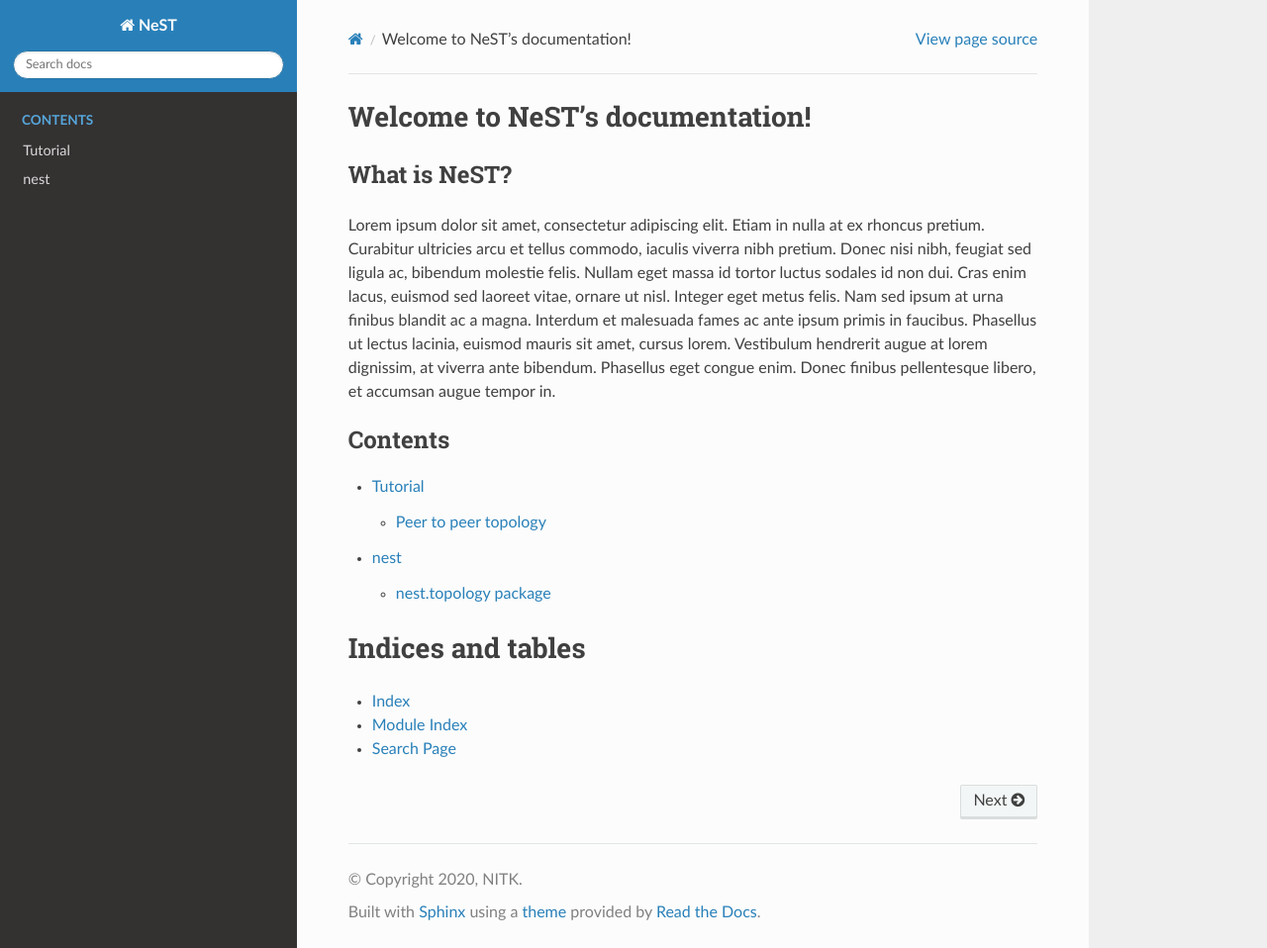
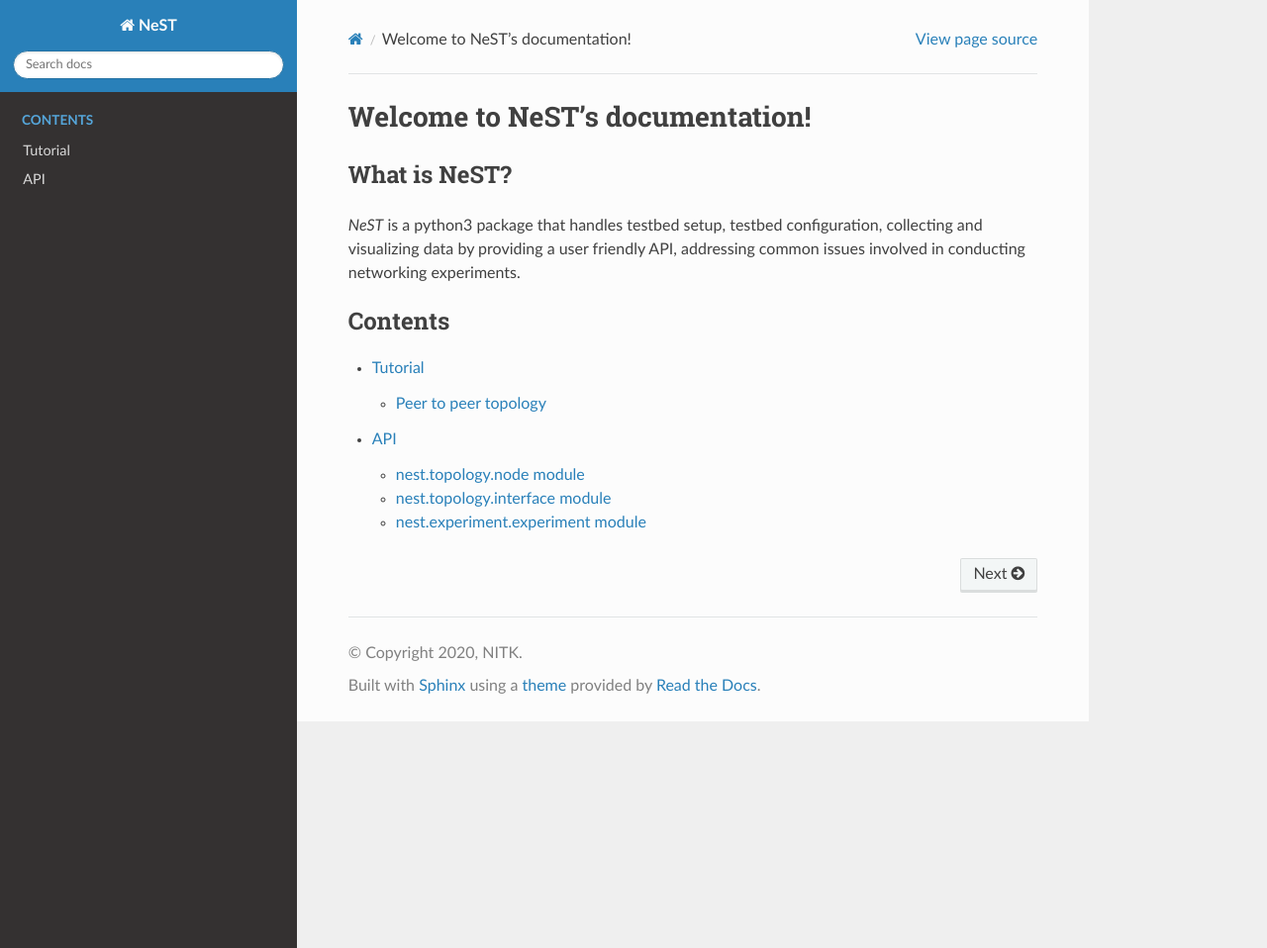
Before and after one commit to nitk-nest/NeST, a Sphinx documentation site: the page built from docs/index.rst, in a window 1280 px wide and 958 px high. Shown: the whole window at 99% size. Built offline with Sphinx 7.4.7 and the Read the Docs theme 2.0.0, drawn with Linux system fonts in a browser that asks for light colours.

```diff
--- a/docs/modules.rst
+++ b/docs/api/api.rst
@@ -1,10 +1,12 @@
 .. SPDX-License-Identifier: GPL-2.0-only
    Copyright (c) 2019-2020 NITK Surathkal
 
-nest
-====
+API
+===
 
 .. toctree::
    :maxdepth: 4
 
-   nest.topology
+   nest.topology.node
+   nest.topology.interface
+   nest.experiment.experiment
--- a/docs/index.rst
+++ b/docs/index.rst
@@ -7,27 +7,13 @@ Welcome to NeST's documentation!
 What is NeST?
 -------------
 
-Lorem ipsum dolor sit amet, consectetur adipiscing elit. Etiam in nulla at ex
-rhoncus pretium. Curabitur ultricies arcu et tellus commodo, iaculis viverra
-nibh pretium. Donec nisi nibh, feugiat sed ligula ac, bibendum molestie felis.
-Nullam eget massa id tortor luctus sodales id non dui. Cras enim lacus, euismod
-sed laoreet vitae, ornare ut nisl. Integer eget metus felis. Nam sed ipsum at
-urna finibus blandit ac a magna. Interdum et malesuada fames ac ante ipsum
-primis in faucibus. Phasellus ut lectus lacinia, euismod mauris sit amet, cursus
-lorem. Vestibulum hendrerit augue at lorem dignissim, at viverra ante bibendum.
-Phasellus eget congue enim. Donec finibus pellentesque libero, et accumsan augue
-tempor in.
+`NeST` is a python3 package that handles testbed setup, testbed configuration,
+collecting and visualizing data by providing a user friendly API, addressing
+common issues involved in conducting networking experiments.
 
 .. toctree::
    :caption: Contents
    :maxdepth: 2
 
    tutorial
-   modules
-
-Indices and tables
-==================
-
-* :ref:`genindex`
-* :ref:`modindex`
-* :ref:`search`
+   api/api
```
Also changed, not shown: docs/api/nest.experiment.experiment.rst (added, +10 -0 lines), docs/api/nest.topology.interface.rst (added, +10 -0 lines), docs/api/nest.topology.node.rst (added, +10 -0 lines), docs/tutorial.rst (+3 -20 lines).
